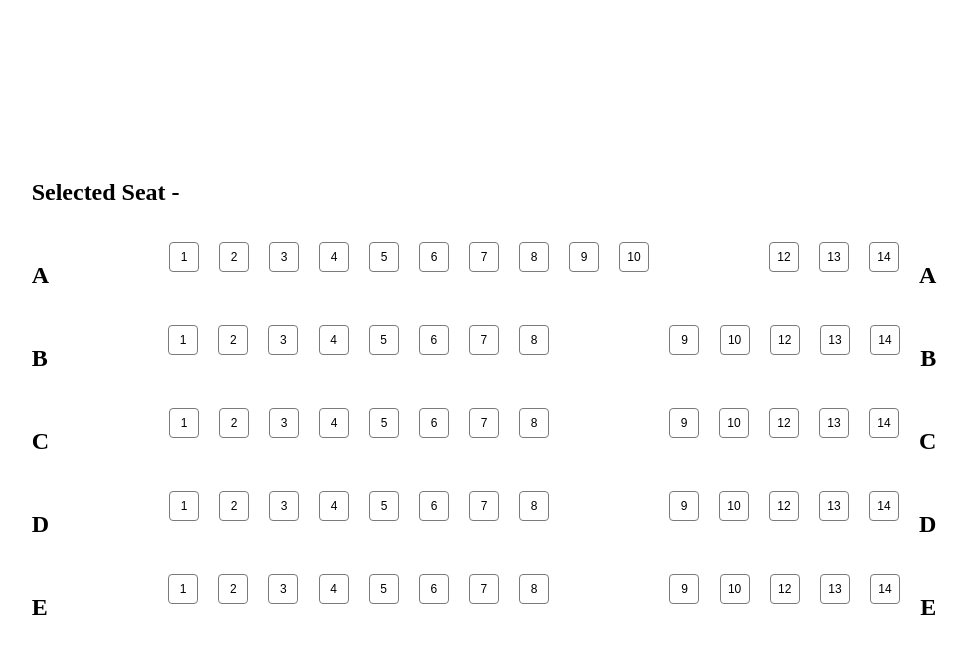
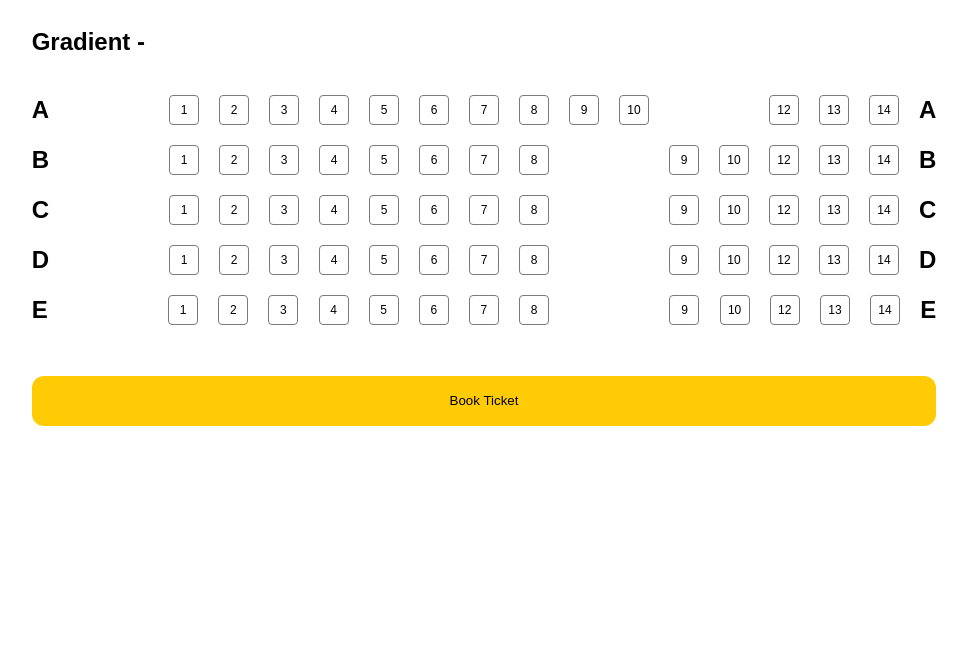
Before and after one commit to naveensinghp/Playground-Stuff, a Next.js app: page /bookseat in a window 1280 px wide. Shown: the top 654 px of the page, without its empty margins (156-1124 px from the left). Built offline with nearby package versions, Linux system fonts and the light colour scheme.

Commit message:
no message

```diff
--- a/pages/bookseat.js
+++ b/pages/bookseat.js
@@ -2,25 +2,35 @@ import styled from "styled-components";
 import React, { useEffect, useState } from 'react';
 import { range, seatNumbe_two, seatNumber } from "../src/utils";
 import GlobalStyles from "../src/components/GlobalStyles/GlobalStyles";
-
+import Spacer from "../src/components/Spacer";
 
 export default function BookSeat() {
-    const id = React.useId();
-    //const uniquePlanId = `${id}-${plan.id}`;
+    // const id = React.useId();
+
+    const [colors, setColors] = React.useState([
+        'A1',
+        'A2',
+      ]);
+
     const [activeIndex, setActiveIndex] = useState(null);
     const [selectedSeat, setClickedSeat] = useState(null);
+    const [isSeatBooked,setSeatBooked] = useState(false);
 
     const  handleClick = (seatno,index) => {
         setClickedSeat(seatno)
         setActiveIndex(index);
-        console.log('Clicked',seatno)
+        setSeatBooked(true)
+    }
+
+   const  bookticket = () => {
+        alert(isSeatBooked);
     }
 
     return(
         <>
             {/* <GlobalStyles /> */}
             <Wrapper>
-                <h1>Selected Seat - {selectedSeat}</h1>
+                <h1>Gradient - {selectedSeat}</h1>
                   {seatNumber.map((data) => {
                     const uniquePlanId = `${data.seat}-${data.id}`;
                     console.log('key ',uniquePlanId);
@@ -33,44 +43,49 @@ export default function BookSeat() {
                                 const rowindex = `${data.seat}-${index}`
                                 const clickedSeat = `${data.seat}${''}${seatno}`
                                 return(
-                                    // <h1>{rowindex}</h1>
                                     <SeatNums
                                         key={rowindex}
                                         variant={seatno}
                                         active={rowindex === activeIndex}
                                         onClick={() => handleClick(clickedSeat,rowindex)}
-                                    >{seatno}</SeatNums>
+                                    >
+                                        {seatno}
+                                    </SeatNums>
                                 )
                             })}
-                            {/* {data.seatno.map((num,index) => (
-
-                                <SeatNums
-                                    variant={num}
-                                    active={index === activeIndex}
-                                    onClick={() => handleClick(index)}> {num}-{index}
-                                </SeatNums>
-                            ))}  */}
-                              <h1>{data.seat}</h1>
+                            <h1>{data.seat}</h1>
                         </Wrapperout>
                     );
                   })}
+                  <Spacer size={50} />
+                  <BookTicketBtn onClick={() => bookticket()}>Book Ticket</BookTicketBtn>
             </Wrapper>
         </>
     );
 }
 
 
+const BookTicketBtn = styled.button`
+ background-color: #ffcb05;
+ color: black;
+ height: 50px;
+ border: none;
+ border-radius: 12px;
+`;
+
 const Wrapper = styled.section`
     display: grid;
-    gap: 16px;
     place-content: center;
-    height: calc(100vh - 16px);
+    /* height: calc(50vh - 16px); */
+    font-family: "Comfortaa", sans-serif;
 `;
 
 const Wrapperout = styled.div`
     display: grid;
     grid-auto-flow: column;
     gap: 20px;
+    align-items: center;
+    height: 50px;
 `
 
 const SeatNums = styled.button`
```
